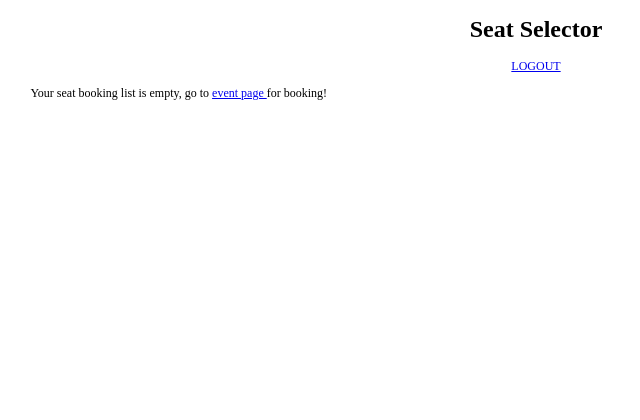
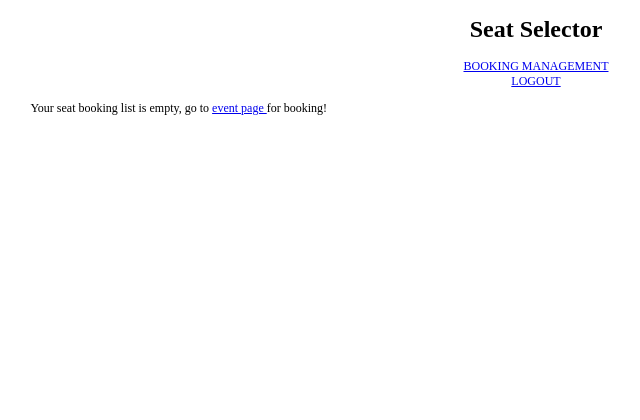
Before and after one commit to JrNinie/events-booking-app, a Django app: template seats/templates/seats/booking.html in a window 1280 px wide. Shown: the top 420 px of the page, without its empty margins (104-744 px from the left). Run offline with Django 3.2, Linux system fonts and the light colour scheme; the template is opened without the code that fills it, so the values that code supplies are empty.

Commit message:
add link for seat management

```diff
--- a/seats/static/seats/base.css
+++ b/seats/static/seats/base.css
@@ -15,7 +15,7 @@ body {
   text-align: center;
 }
 
-.logout {
+.logout, .booking-management {
   margin: auto;
   text-align: center;
 }
--- a/seats/templates/seats/base.html
+++ b/seats/templates/seats/base.html
@@ -11,6 +11,10 @@
 
     <div class="page-header">
       <h1> Seat Selector </h1>
+    </div>
+
+    <div class="booking-management">
+      <a href="/user/booking"> BOOKING MANAGEMENT </a>
     </div>
 
     <div class="logout">
--- a/seats/views.py
+++ b/seats/views.py
@@ -137,6 +137,7 @@ class BookingDeleteView(DeleteView):
             return super(BookingDeleteView, self).post(request, *args, **kwargs)
 
 
+@method_decorator(login_required, name="dispatch")
 class BookingUpdateView(UpdateView):
     model = Seatbooking
     fields = ["event", "seat"]
```
